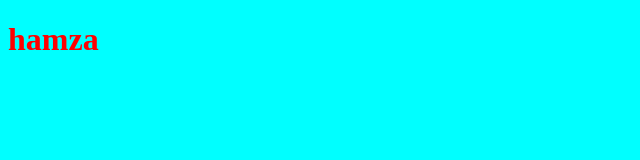
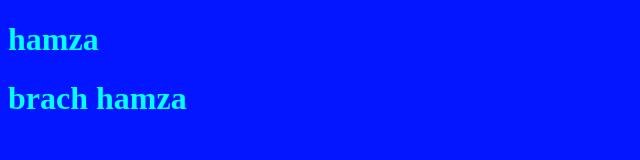
Before and after one commit to lamjounah/MyProject, a plain HTML site: page index.html in a window 1280 px wide. Shown: the whole page, without its empty margins (0-640 px from the left). Drawn offline with Linux system fonts and the light colour scheme.

Commit message:
new branch

```diff
--- a/index.html
+++ b/index.html
@@ -8,6 +8,8 @@
 </head>
 <body>
     <h1>hamza</h1>
+    <h1>brach hamza</h1>
+
 <script src="app.js"></script>
 </body>
 </html>
--- a/style.css
+++ b/style.css
@@ -1,6 +1,6 @@
 h1{
-    color: red;
+    color: rgb(0, 255, 255);
 }
 body{
-    background-color: aqua;
+    background-color: rgb(4, 21, 255);
 }
```
